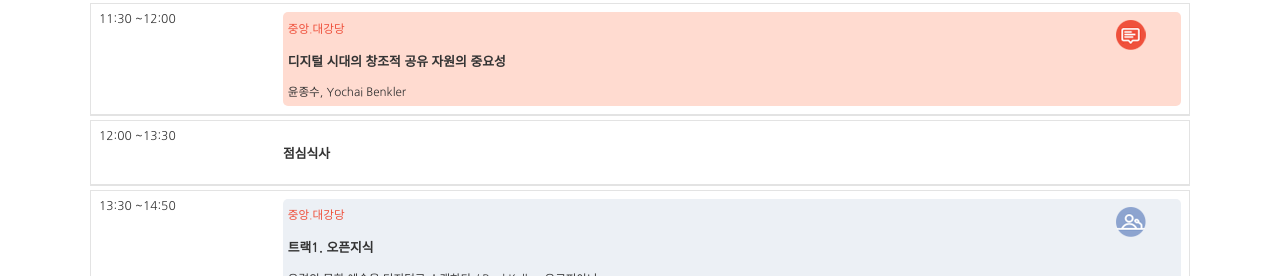
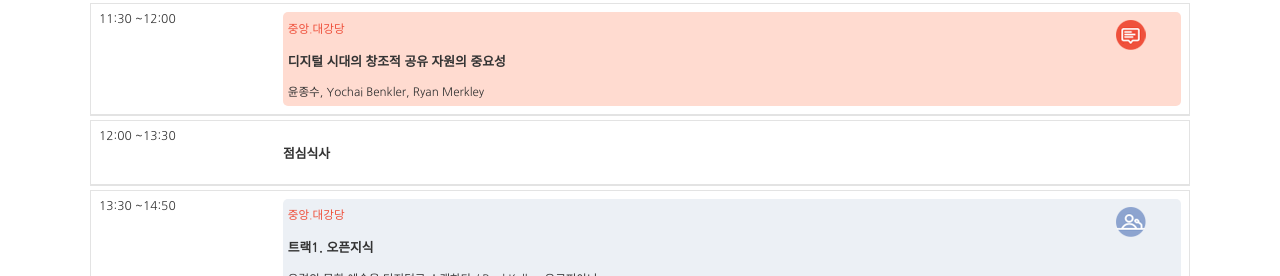
Before and after one commit to creativecommonskorea/2015-global-summit, a Jekyll site: the page built from programs_mobile.html, in a window 1280 px wide and 900 px high, scrolled down 1044 px. Shown: the part 174-450 px from the top of the window. Built offline with Jekyll 4.4.1, drawn with Linux system fonts in a browser that asks for light colours; nearby versions of some CDN libraries.

Commit message:
Update day15_programs.yml

```diff
--- a/_data/day15_programs.yml
+++ b/_data/day15_programs.yml
@@ -38,7 +38,7 @@
   sessions:
     - title: "디지털 시대의 창조적 공유 자원의 중요성"
       detail: >
-        윤종수, Yochai Benkler
+        윤종수, Yochai Benkler, Ryan Merkley
       location: "중앙.대강당"
       box: lightorange
 
```
